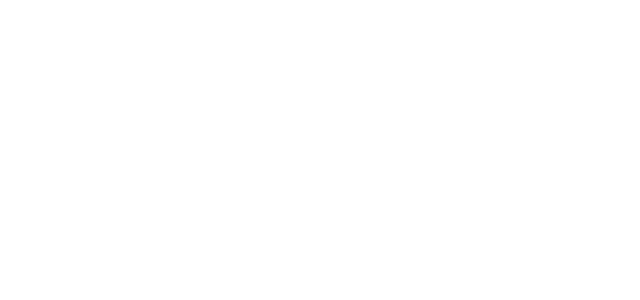
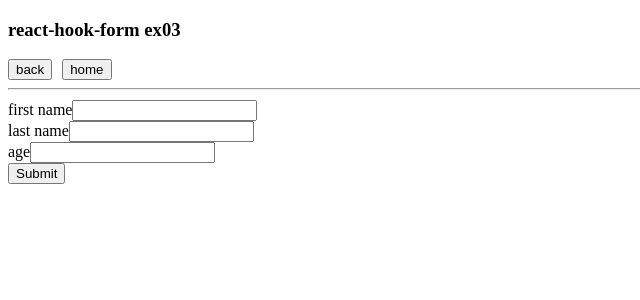
Before and after one commit to ddoolla/react_demo, a React (Vite) app: page /react-hook-form/ex03 in a window 1280 px wide. Before the commit this address had no page. Shown: the top 300 px of the page, without its empty margins (0-640 px from the left). Built offline with nearby package versions, Linux system fonts and the light colour scheme.

Commit message:
react-hook-form ex03 추ê가

```diff
--- a/src/components/TitleHeader.tsx
+++ b/src/components/TitleHeader.tsx
@@ -1,4 +1,5 @@
 import BackButton from "./button/BackButton.tsx";
+import HomeButton from "./button/HomeButton.tsx";
 
 interface TitleHeaderProps {
     title: string;
@@ -8,7 +9,10 @@ const TitleHeader = ({title}: TitleHeaderProps) => {
     return (
         <div style={{marginBottom: '10px'}}>
             <h3>{title}</h3>
-            <BackButton/>
+            <div style={{display: 'flex', gap: 10}}>
+                <BackButton/>
+                <HomeButton/>
+            </div>
             <hr/>
         </div>
     )
--- /dev/null
+++ b/src/components/button/HomeButton.tsx
@@ -0,0 +1,13 @@
+import {useNavigate} from "react-router-dom";
+
+const HomeButton = () => {
+    const nav = useNavigate();
+
+    return (
+        <div>
+            <button onClick={() => nav('/')}>home</button>
+        </div>
+    )
+}
+
+export default HomeButton;
--- /dev/null
+++ b/src/features/react-hook-form/RhfEx03.tsx
@@ -0,0 +1,51 @@
+import TitleHeader from "../../components/TitleHeader.tsx";
+import {SubmitHandler, useForm} from "react-hook-form";
+
+/**
+ * 검증 적용 방법 예제
+ *
+ * 검증 rule 리스트
+ * required
+ * min
+ * max
+ * minLength
+ * maxLength
+ * pattern
+ * validate
+ */
+
+interface IFormInput {
+    firstName: string;
+    lastName: string;
+    age: number;
+}
+
+const RhfEx03 = () => {
+    const {register, handleSubmit} = useForm<IFormInput>();
+    const onSubmit: SubmitHandler<IFormInput> = (data) => console.log(data);
+
+    return (
+        <div>
+            <TitleHeader title={'react-hook-form ex03'}/>
+            <div>
+                <form onSubmit={handleSubmit(onSubmit)}>
+                    <div>
+                        <label>first name</label>
+                        <input type="text" {...register("firstName", {required: true, maxLength: 20})} />
+                    </div>
+                    <div>
+                        <label>last name</label>
+                        <input type="text" {...register("lastName", {pattern: /^[A-Za-z]+$/i})} />
+                    </div>
+                    <div>
+                        <label>age</label>
+                        <input type="number" {...register("age", {min: 18, max: 99})} />
+                    </div>
+                    <input type="submit"/>
+                </form>
+            </div>
+        </div>
+    )
+}
+
+export default RhfEx03;
--- a/src/pages/react-hook-form/RhfTestPage.tsx
+++ b/src/pages/react-hook-form/RhfTestPage.tsx
@@ -8,6 +8,7 @@ const RhfTestPage = () => {
             <TitleHeader title={"react-hook-form test"}/>
             <BasicButton text={'ex01'} url={'/react-hook-form/ex01'} />
             <BasicButton text={'ex02'} url={'/react-hook-form/ex02'} />
+            <BasicButton text={'ex03'} url={'/react-hook-form/ex03'} />
         </div>
     )
 }
--- a/src/routes/AppRoutes.tsx
+++ b/src/routes/AppRoutes.tsx
@@ -11,6 +11,7 @@ import RhfmEx01 from "../features/react-hook-form-mui/RhfmEx01.tsx";
 import RhfTestPage from "../pages/react-hook-form/RhfTestPage.tsx";
 import RhfmTestPage from "../pages/react-hook-form-mui/RhfmTestPage.tsx";
 import RhfEx02 from "../features/react-hook-form/RhfEx02.tsx";
+import RhfEx03 from "../features/react-hook-form/RhfEx03.tsx";
 
 const AppRoutes = () => {
     return (
@@ -33,6 +34,7 @@ const AppRoutes = () => {
                 <Route path={"test"} element={<RhfTestPage />} />
                 <Route path={"ex01"} element={<RhfEx01 />} />
                 <Route path={"ex02"} element={<RhfEx02 />} />
+                <Route path={"ex03"} element={<RhfEx03 />} />
             </Route>
 
             <Route path={"react-hook-form-mui"}>
```
